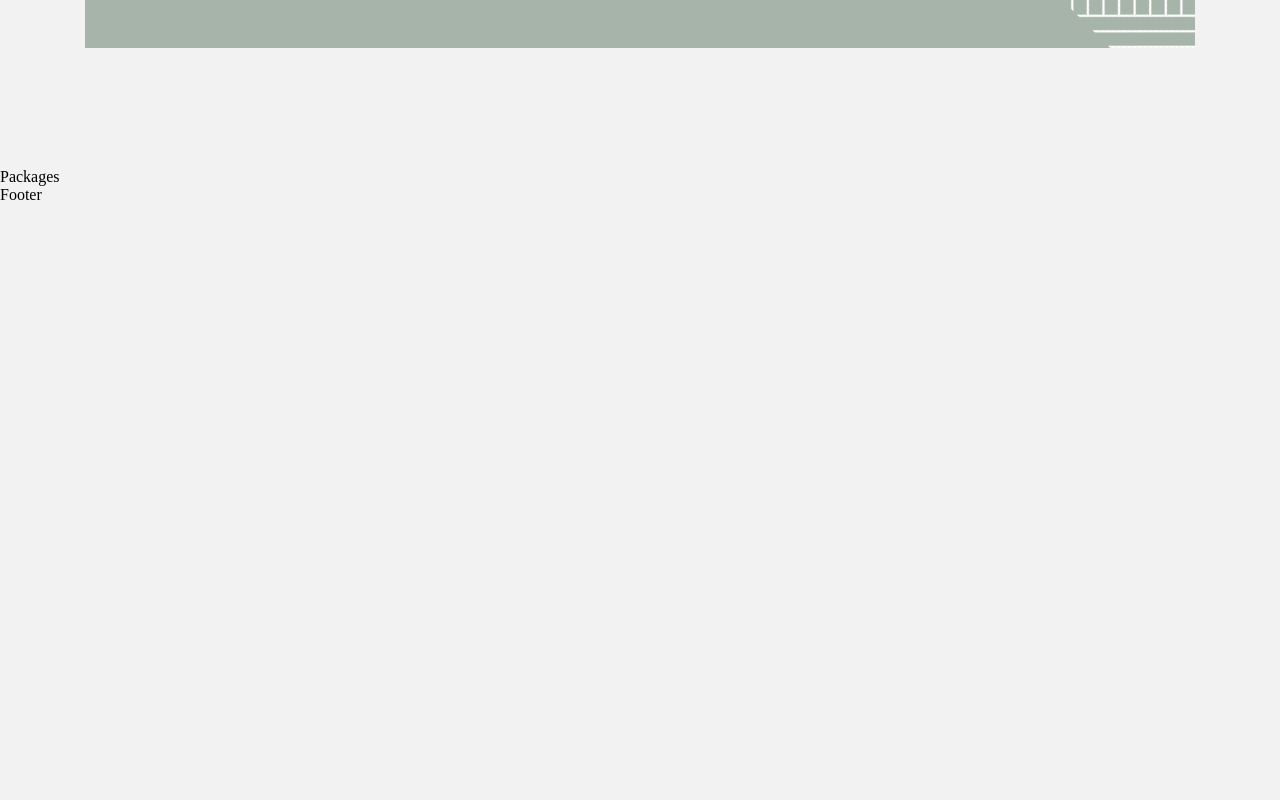
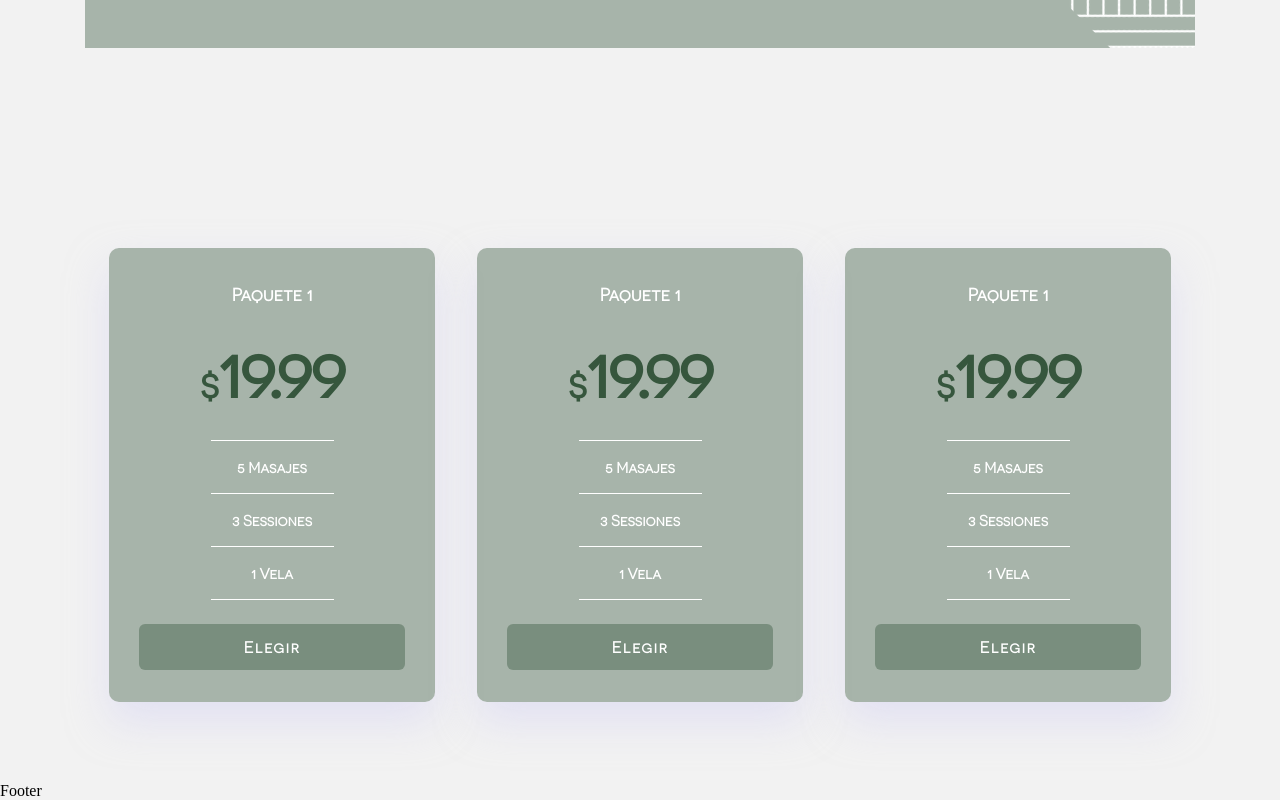
Before and after one commit to caarlosdamian/aura-healing, a React (Create React App) app: page / in a window 1280 px wide. Shown: the part 1833-2633 px from the top of the page. Before the commit the page ends 2037 px from the top, so only its background shows below. Built offline with nearby package versions, Linux system fonts and the light colour scheme.

Commit message:
feat(sections): added package section

```diff
--- /dev/null
+++ b/src/components/card/Card.scss
@@ -0,0 +1,91 @@
+@import "../../tokens/index.scss";
+
+.card-container {
+  width: 326px;
+  height: 454px;
+  background: $primary-color-40;
+  box-shadow: 0px 20px 40px rgba(212, 210, 244, 0.5);
+  border-radius: 10px;
+  padding: 30px;
+  display: flex;
+  align-items: center;
+  justify-content: center;
+  flex-direction: column;
+  gap: 24px;
+  cursor: pointer;
+
+  &:hover {
+    transform: scale(1.01);
+  }
+
+  .card-title {
+    font-family: $font-family-book;
+    font-style: normal;
+    font-weight: 700;
+    font-size: 18px;
+    line-height: 28px;
+    text-align: center;
+    color: white;
+  }
+  .card-price {
+    font-family: $font-family-book;
+    font-style: normal;
+    font-weight: 700;
+    font-size: 72px;
+    line-height: 71px;
+    letter-spacing: -2.16px;
+    color: $primary-color;
+
+    strong {
+      font-weight: 700;
+      font-size: 40px;
+      line-height: 49px;
+      text-align: center;
+      letter-spacing: -1.2px;
+    }
+  }
+  .card-details-container {
+    display: flex;
+    align-items: center;
+    justify-content: center;
+    flex-direction: column;
+    min-width: 123px;
+    margin-top: 10px;
+    .card-details-item {
+      padding: 12px;
+      width: 100%;
+      border-bottom: 1px solid white;
+      font-family: $font-family-book;
+      font-style: normal;
+      font-weight: 700;
+      font-size: 15px;
+      line-height: 28px;
+      text-align: center;
+      color: white;
+
+      &:nth-child(1) {
+        border-top: 1px solid white;
+      }
+    }
+  }
+
+  .card-button {
+    background: $primary-color-40;
+    border-radius: 6px;
+    padding: 14px;
+    width: 100%;
+    font-family: $font-family-book;
+    font-weight: 700;
+    font-size: 16px;
+    line-height: 16px;
+    text-align: center;
+    letter-spacing: 1.39286px;
+    color: #ffffff;
+    border: 1px solid transparent;
+    cursor: pointer;
+    &:hover {
+      background: $primary-color-20;
+      border: 1px solid white;
+    }
+  }
+}
--- /dev/null
+++ b/src/components/card/Card.tsx
@@ -0,0 +1,17 @@
+import React from "react";
+import "./Card.scss";
+
+export const Card = () => {
+  return (
+    <div className="card-container">
+      <h3 className="card-title">Paquete 1</h3>
+      <h1 className="card-price"><strong>$</strong>19.99</h1>
+      <div className="card-details-container">
+        <span className="card-details-item">5 Masajes</span>
+        <span className="card-details-item">3 Sessiones</span>
+        <span className="card-details-item">1 Vela</span>
+      </div>
+      <button className="card-button">Elegir</button>
+    </div>
+  );
+};
--- a/src/sections/header/Header.tsx
+++ b/src/sections/header/Header.tsx
@@ -18,14 +18,14 @@ export const Header = () => {
       />
 
       <nav className="nav-container">
-        <a href="#productos" className="navItem">
+        <a href="#services" className="navItem">
           Productos
         </a>
         <a href="#contact" className="navItem">
           Contacto
         </a>
         <Button
-          href="#paquetes"
+          href="#pakages"
           label="Paquetes"
           onClick={() => setisOpen(false)}
         />
@@ -36,7 +36,7 @@ export const Header = () => {
 
           <a
             onClick={() => setisOpen(false)}
-            href="#productos"
+            href="#services"
             className="menu-option"
           >
             PRODUCTOS
@@ -49,7 +49,7 @@ export const Header = () => {
             CONTACTO
           </a>
           <Button
-            href="#paquetes"
+            href="#pakages"
             label="PAQUETES"
             onClick={() => setisOpen(false)}
           />
--- a/src/sections/packages/Packages.scss
+++ b/src/sections/packages/Packages.scss
@@ -1 +1,17 @@
 @import "../../tokens/index.scss";
+
+
+.pakages-container{
+    height: 100%;
+    padding: 80px 24px;
+    display: flex;
+    align-items: center;
+    justify-content: center;
+    flex-direction: column;
+    gap: 32px;
+
+    @include for-size(tablet-portrait-up) {
+       flex-direction: row;
+       gap: 42px;
+      }
+}
--- a/src/sections/packages/Packages.tsx
+++ b/src/sections/packages/Packages.tsx
@@ -1,7 +1,13 @@
 import React from 'react'
+import { Card } from '../../components/card/Card'
+import './Packages.scss'
 
 export const Packages = () => {
   return (
-    <div>Packages</div>
+    <section id='pakages' className='pakages-container'>
+      <Card/>
+      <Card/>
+      <Card/>
+    </section>
   )
 }
```
